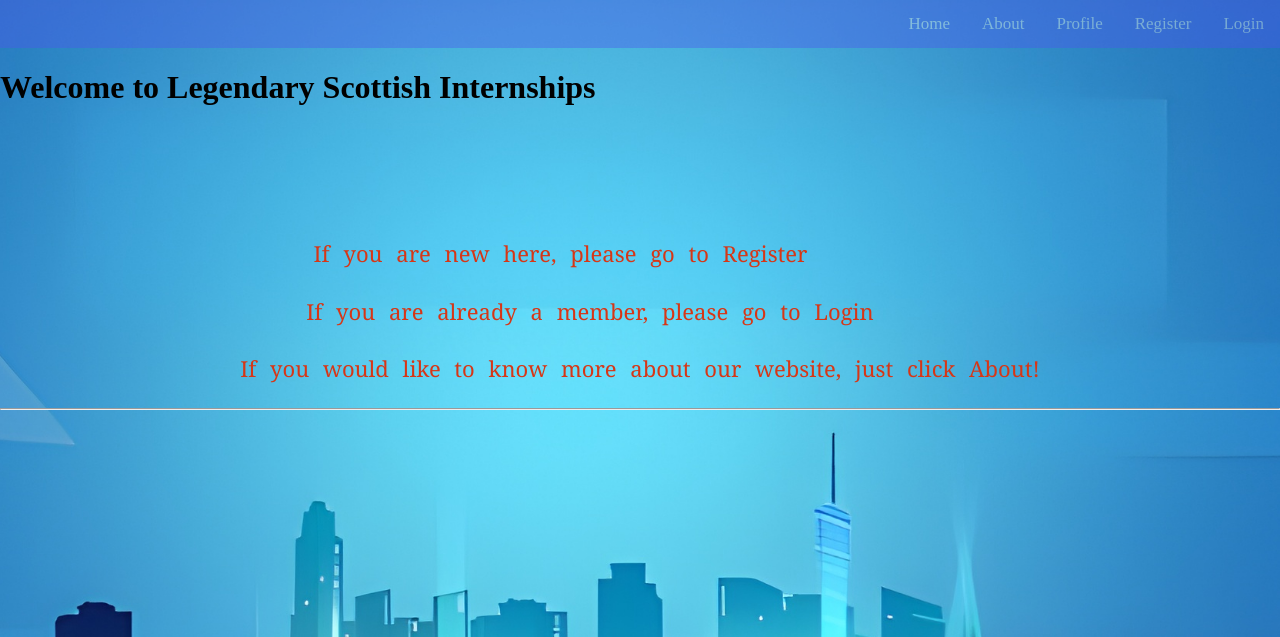
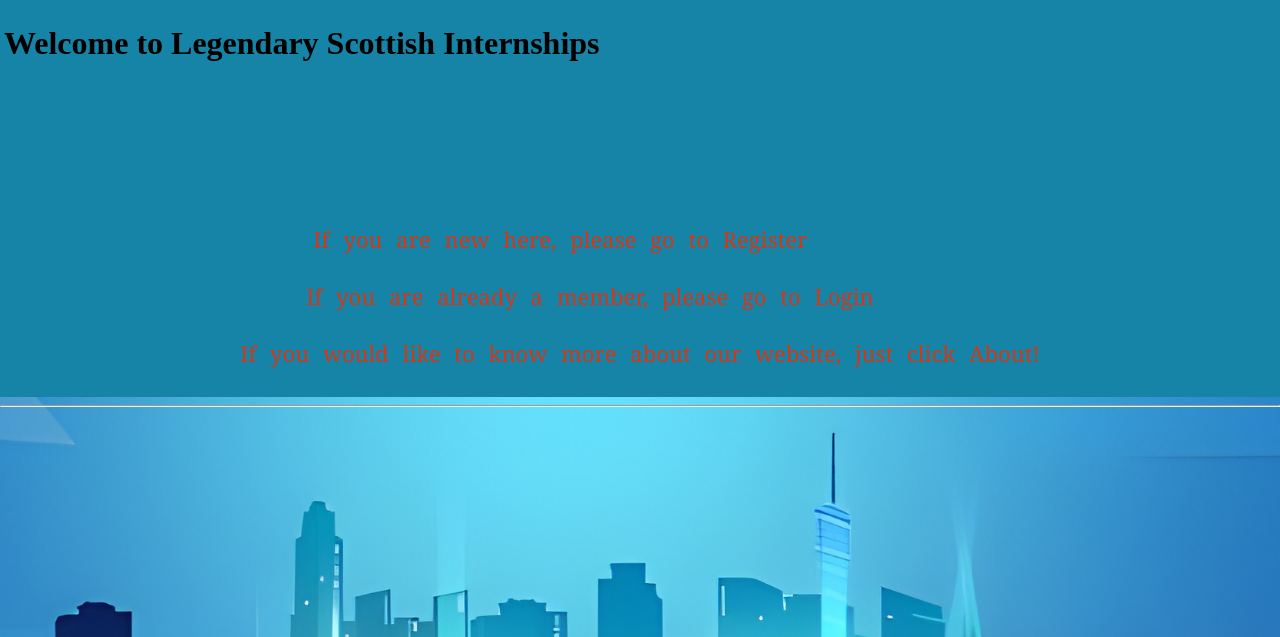
Before and after one commit to Guitarosaurus/LegendaryScottishInternships, a Django app: page / in a window 1280 px wide. Shown: the top 637 px of the page. Run offline with Django 3.2, Linux system fonts and the light colour scheme.

Commit message:
Moved topnav

```diff
--- a/templates/legendary/index.html
+++ b/templates/legendary/index.html
@@ -6,18 +6,15 @@
 {% endblock %}
 
 {% block body_block %}
-<div class="topnav">
-    <a href="{% url 'legendary:login' %}">Login</a>
-    <a href="{% url 'legendary:register' %}">Register</a>
-    <a href="{% url 'legendary:profile' %}">Profile</a>
-    <a href="{% url 'legendary:about' %}">About</a>
-    <a href="{% url 'legendary:index' %}">Home</a>
-</div>
 <div>
-    <h1>Welcome to Legendary Scottish Internships</h1>
-    <p class="a">If you are new here, please go to Register</p>
-    <p class="b">If you are already a member, please go to Login</p>
-    <p class="c">If you would like to know more about our website, just click About!</p>
+    <div class="behindText">
+        <h1>Welcome to Legendary Scottish Internships</h1>
+    </div>
+    <div class="behindText">
+        <p class="a">If you are new here, please go to Register</p>
+        <p class="b">If you are already a member, please go to Login</p>
+        <p class="c">If you would like to know more about our website, just click About!</p>
+    </div>
 </div>
 <style>
     p.a {
@@ -53,6 +50,11 @@
         word-spacing: 8px;
     }
 
+    .behindText {
+        background-color: #1684a6;
+        padding: 4px;
+    }
+
     body{
         background-image:url("{% static 'images/index.jpg' %}");
         background-repeat: no-repeat;
```
